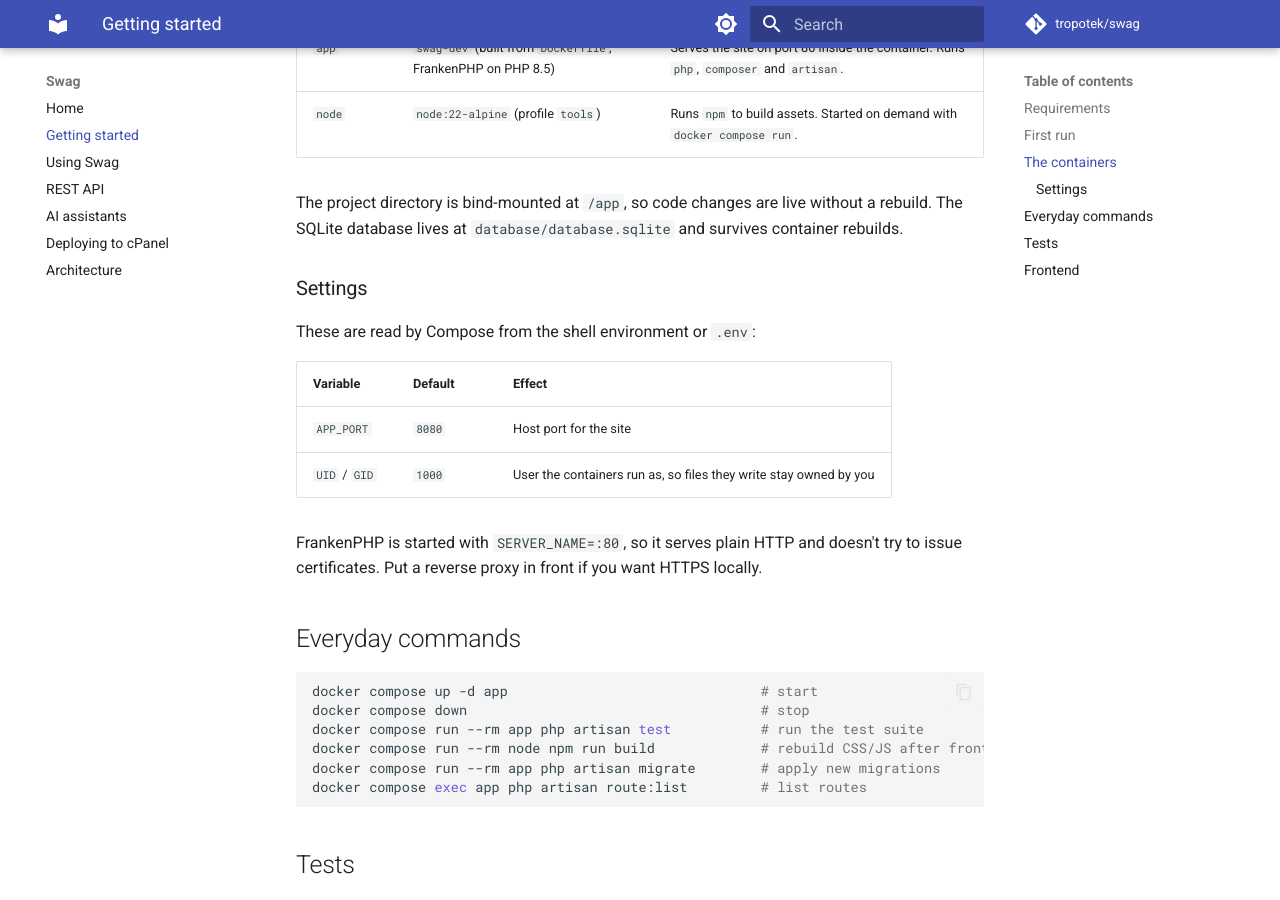
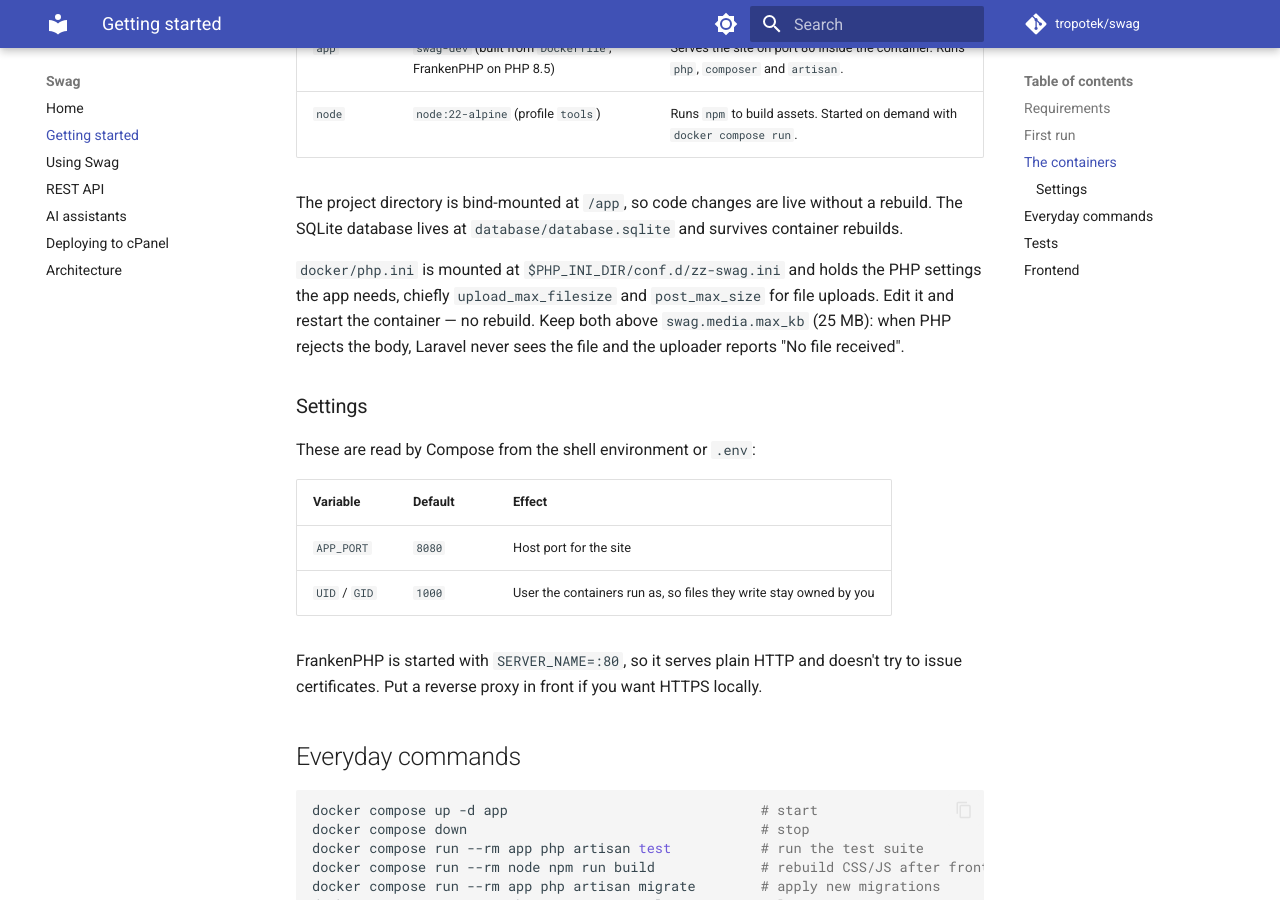
Before and after one commit to tropotek/swag, an MkDocs documentation site: the page built from docs/getting-started.md, in a window 1280 px wide and 900 px high, scrolled down 909 px. Built offline with MkDocs 1.6.1 and Material for MkDocs 9.7.7, drawn with Linux system fonts in a browser that asks for light colours; comment, search, counter and statistics services are not loaded.

Commit message:
fix: set PHP upload limits from a mounted php.ini
The limits were baked into the image, so the live container kept PHP's
2M/8M defaults until it was recreated, and a 5.9 MB photo was dropped
before Laravel saw it. docker/php.ini is bind-mounted into both compose
stacks instead: editable without a rebuild, and it cannot go stale
against a running container.

Co-Authored-By: Claude Opus 5 <noreply@anthropic.com>

```diff
--- a/docker-compose.yml
+++ b/docker-compose.yml
@@ -12,6 +12,7 @@ services:
       - "${APP_PORT:-8080}:80"
     volumes:
       - ./:/app
+      - ./docker/php.ini:/usr/local/etc/php/conf.d/zz-swag.ini:ro
     environment:
       SERVER_NAME: ":80"
     restart: unless-stopped
--- a/docs/getting-started.md
+++ b/docs/getting-started.md
@@ -38,6 +38,11 @@ Open <http://localhost:8080> and log in with the admin account you just created.
 
 The project directory is bind-mounted at `/app`, so code changes are live without a rebuild.
 The SQLite database lives at `database/database.sqlite` and survives container rebuilds.
+
+`docker/php.ini` is mounted at `$PHP_INI_DIR/conf.d/zz-swag.ini` and holds the PHP settings the
+app needs, chiefly `upload_max_filesize` and `post_max_size` for file uploads. Edit it and
+restart the container — no rebuild. Keep both above `swag.media.max_kb` (25 MB): when PHP rejects
+the body, Laravel never sees the file and the uploader reports "No file received".
 
 ### Settings
 
```
Also changed, not shown: 2 other files.
